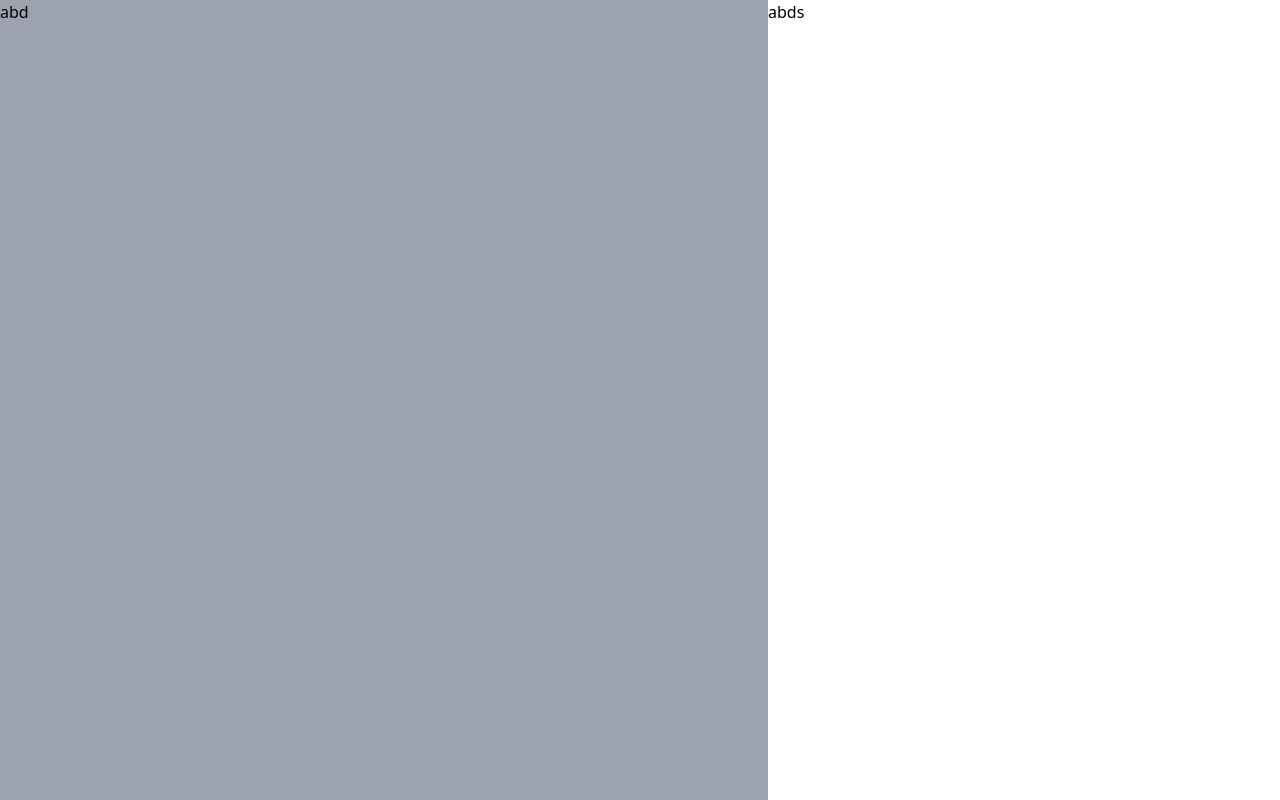
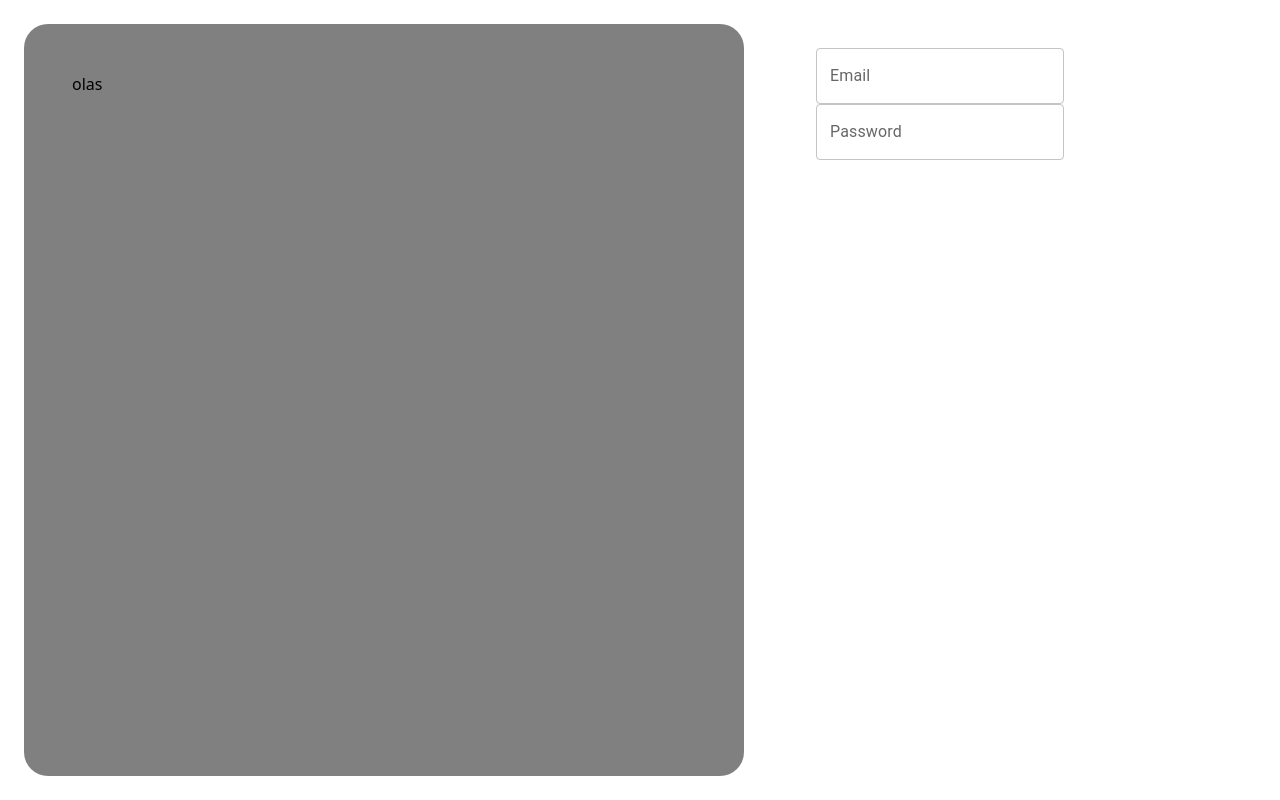
Before and after one commit to RickBm400/next-people-dictionary, a Next.js app: page /login in a window 1280 px wide. Built offline with nearby package versions, Linux system fonts and the light colour scheme.

Commit message:
feat: setting login form

```diff
--- a/app/login/login.sass
+++ b/app/login/login.sass
@@ -1 +1,13 @@
-#login
+.login
+    padding-inline: 128px
+    padding-block: 64px
+    &__info
+        padding: 24px
+        &-background
+            border-radius: 24px
+            padding: 48px
+            background-color: gray
+    &__form
+        &-div
+            padding: 48px
+            height: 100%
--- a/app/login/page.tsx
+++ b/app/login/page.tsx
@@ -1,8 +1,57 @@
+"use client";
+import {
+  Card,
+  Box,
+  TextField,
+  Button,
+  FormControl,
+  InputLabel,
+  OutlinedInput,
+  InputAdornment,
+} from "@mui/material";
+import { VisibilityOff, Visibility } from "@mui/icons-material";
+import { useState } from "react";
+import "./login.sass";
+
 export default function Login() {
+  const [email, setEmail] = useState("");
+  const [password, setPassword] = useState("");
+
+  const handleEmail = (event: any) => {
+    setEmail(event.target.value);
+  };
+
+  const handlePassword = (event: any) => {
+    setPassword(event.target.value);
+  };
+
   return (
     <main id="login" className="flex h-[100vh]">
-      <section className="login__info w-[60%] bg-gray-400">abd</section>
-      <section className="login__form w-[40%] ">abds</section>
+      <section className="login__info w-[60%] h-screen grid ">
+        <div className="login__info-background">olas</div>
+      </section>
+      <section className="login__form w-[40%] h-screen grid  bg-white">
+        <div className="login__form-div">
+          <Box component="form" noValidate autoComplete="off">
+            <TextField
+              label="Email"
+              id="email"
+              type="email"
+              variant="outlined"
+              value={email}
+              onChange={handleEmail}
+            />
+            <TextField
+              label="Password"
+              id="email"
+              type="password"
+              variant="outlined"
+              value={password}
+              onChange={handlePassword}
+            ></TextField>
+          </Box>
+        </div>
+      </section>
     </main>
   );
 }
--- a/tsconfig.json
+++ b/tsconfig.json
@@ -19,6 +19,7 @@
     ],
     "paths": {
       "@/*": ["./app/*"],
+      "@/sass": ["./app/sass*"],
       "public": ["./public"]
     }
   },
```
